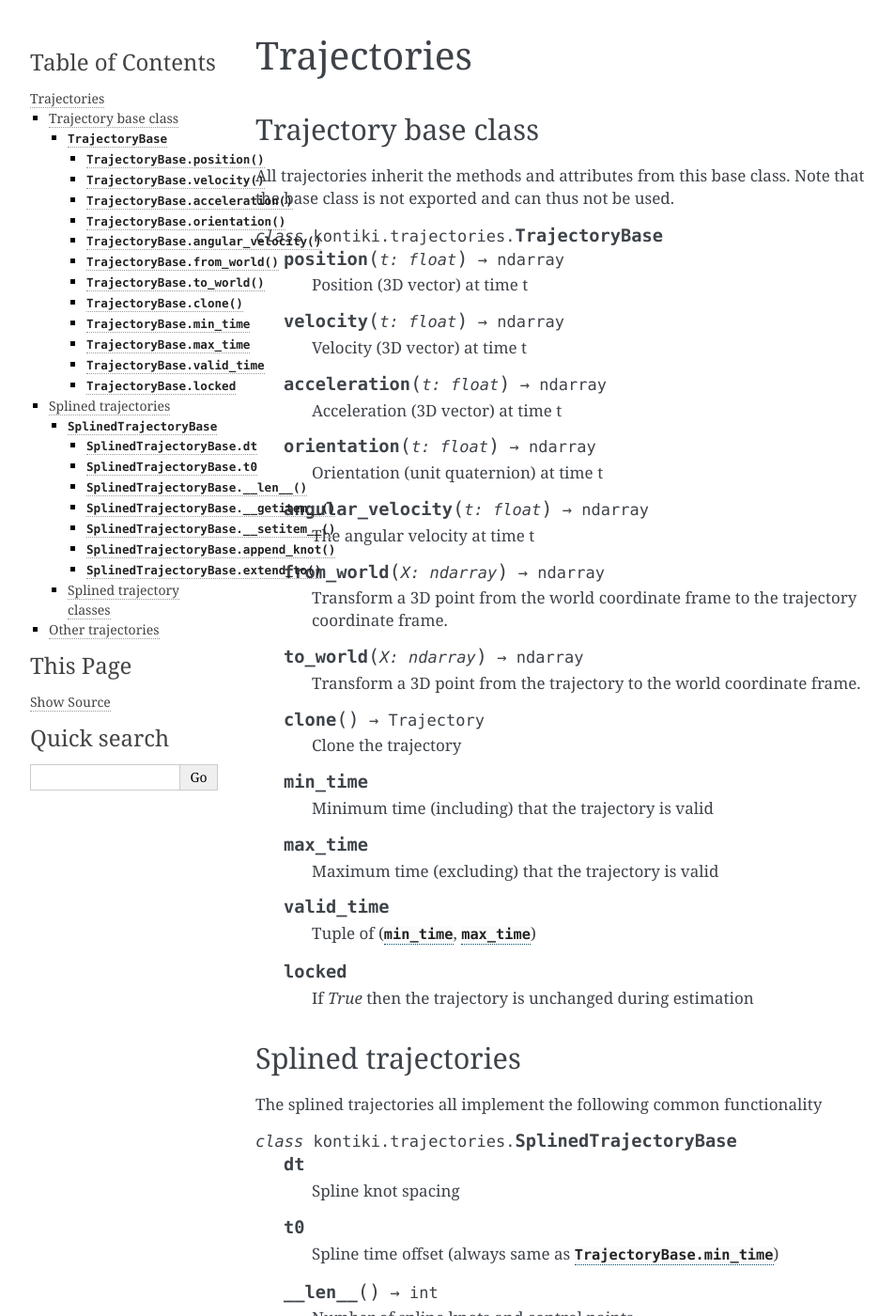
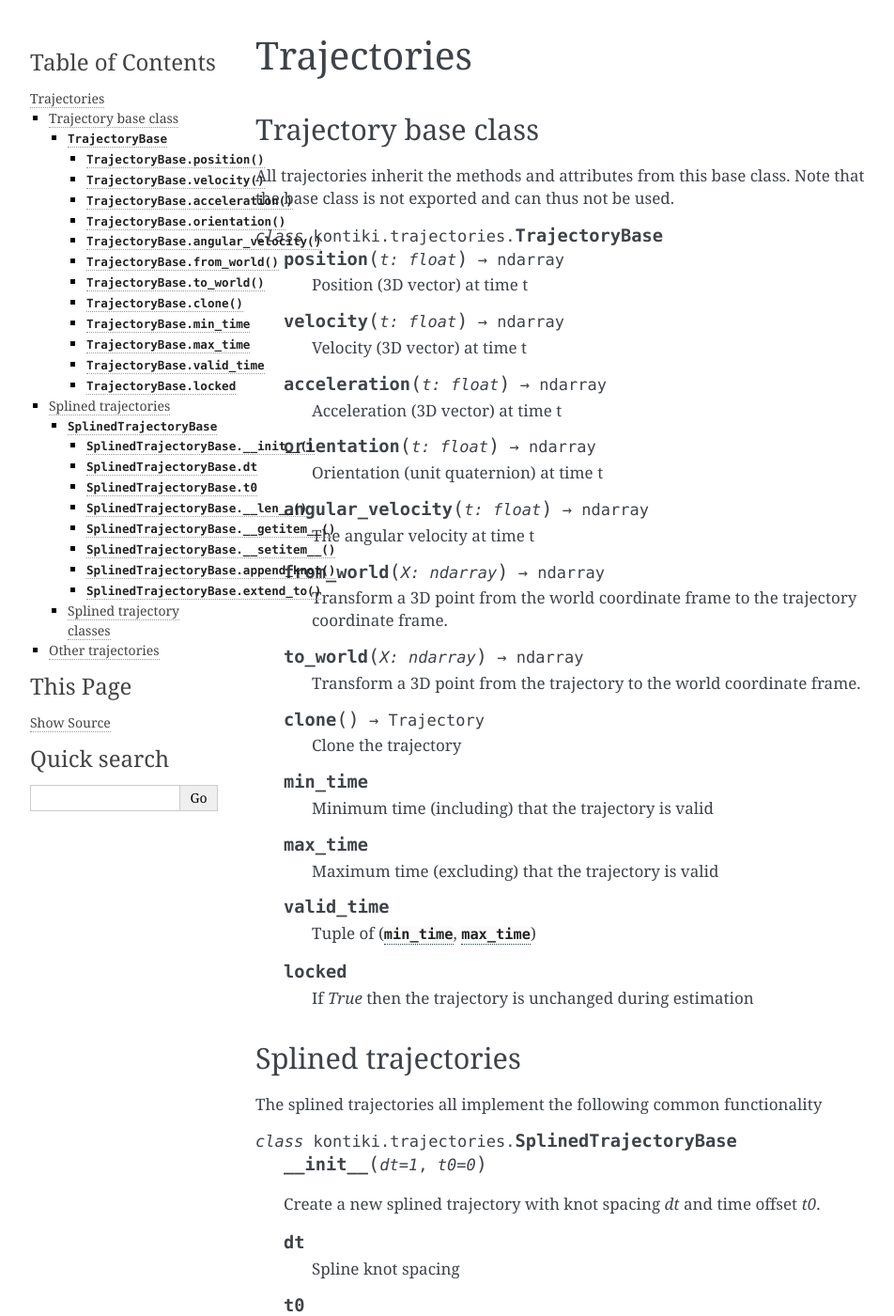
Before and after one commit to hovren/kontiki, a Sphinx documentation site: the page built from docs/trajectories.rst, in a window 1280 px wide and 1400 px high. Shown: the whole window at 94% size, without its empty margins (148-1100 px from the left). Built offline with Sphinx 7.4.7, drawn with Linux system fonts in a browser that asks for light colours.

Commit message:
Document constructors

```diff
--- a/docs/trajectories.rst
+++ b/docs/trajectories.rst
@@ -66,6 +66,10 @@
 
 .. py:class:: SplinedTrajectoryBase
 
+    .. py:method:: __init__(dt=1, t0=0)
+
+    Create a new splined trajectory with knot spacing `dt` and time offset `t0`.
+
     .. py:attribute:: dt
 
         Spline knot spacing
@@ -115,5 +119,13 @@
 
 .. autoclass:: kontiki.trajectories.SplitTrajectory
     :members:
-    :special-members: __init__
     :exclude-members: position, velocity, acceleration, orientation, angular_velocity, to_world, from_world, clone, locked, min_time, max_time, valid_time
+
+    .. py:method:: __init__(r3_dt=1, so3_dt=1, r3_t0=0, so3_t0=0)
+
+        Construct new split trajectory from specified knot spacings and time offsets.
+
+    .. py:method:: __init__(r3_trajectory, so3_trajectory)
+
+        Construct split trajectory by wrapping two previously created
+        :py:class:`.UniformR3SplineTrajectory` and :py:class:`.UniformSO3SplineTrajectory` instances.
```
Also changed, not shown: 1 other file.
